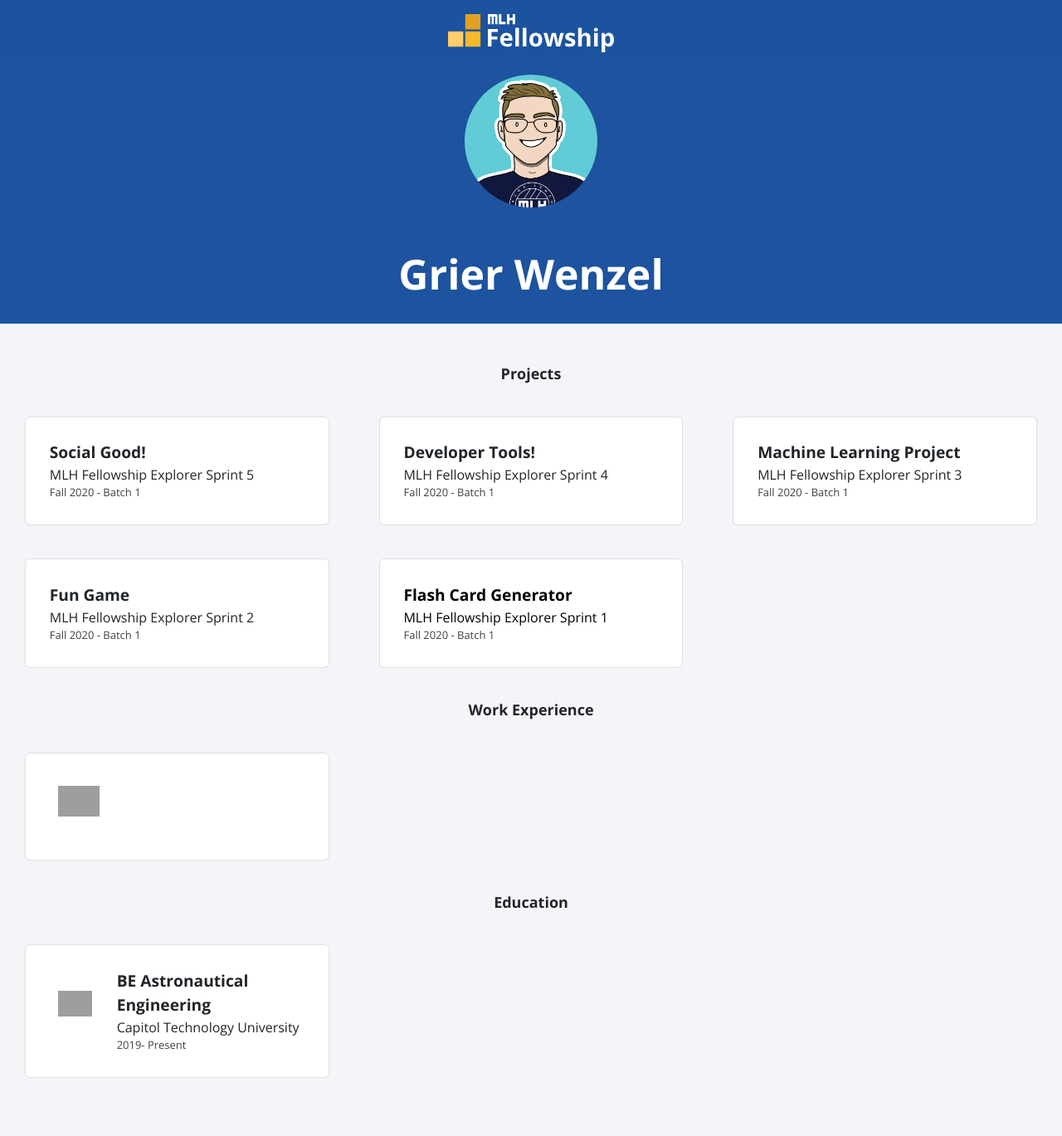
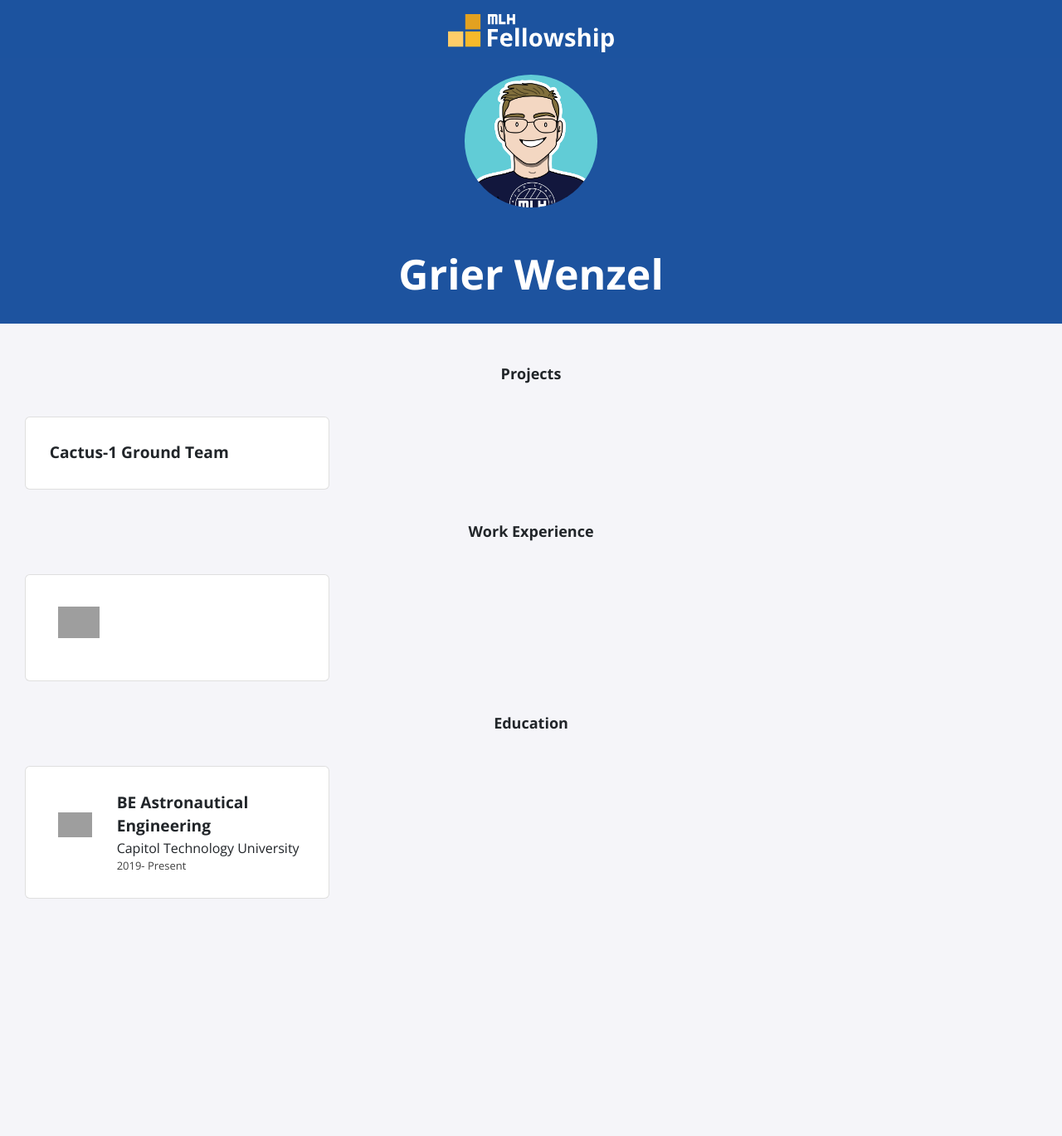
Before and after one commit to arinethu/arinethu.github.io, a Jekyll site: the page built from index.html, in a window 1280 px wide. Shown: the whole page at 83% size. Built offline with Jekyll 4.4.1, drawn with Linux system fonts in a browser that asks for light colours; nearby versions of some CDN libraries; after the commit the page ends 1153 px from its top, so only the background shows below that; grey boxes are pictures that could not be loaded.

Commit message:
Update projects.yml

```diff
--- a/_data/projects.yml
+++ b/_data/projects.yml
@@ -1,20 +1,3 @@
-- title: Social Good!
-  event: MLH Fellowship Explorer Sprint 5
-  date: Fall 2020 - Batch 1
-
-- title: Developer Tools!
-  event: MLH Fellowship Explorer Sprint 4
-  date: Fall 2020 - Batch 1
-
-- title: Machine Learning Project
-  event: MLH Fellowship Explorer Sprint 3
-  date: Fall 2020 - Batch 1
-
-- title: Fun Game
-  event: MLH Fellowship Explorer Sprint 2
-  date: Fall 2020 - Batch 1
-
-- title: Flash Card Generator
-  event: MLH Fellowship Explorer Sprint 1
-  date: Fall 2020 - Batch 1
-  page-name: sprint1
+- title: Cactus-1 Ground Team
+  event:
+  date:
```
